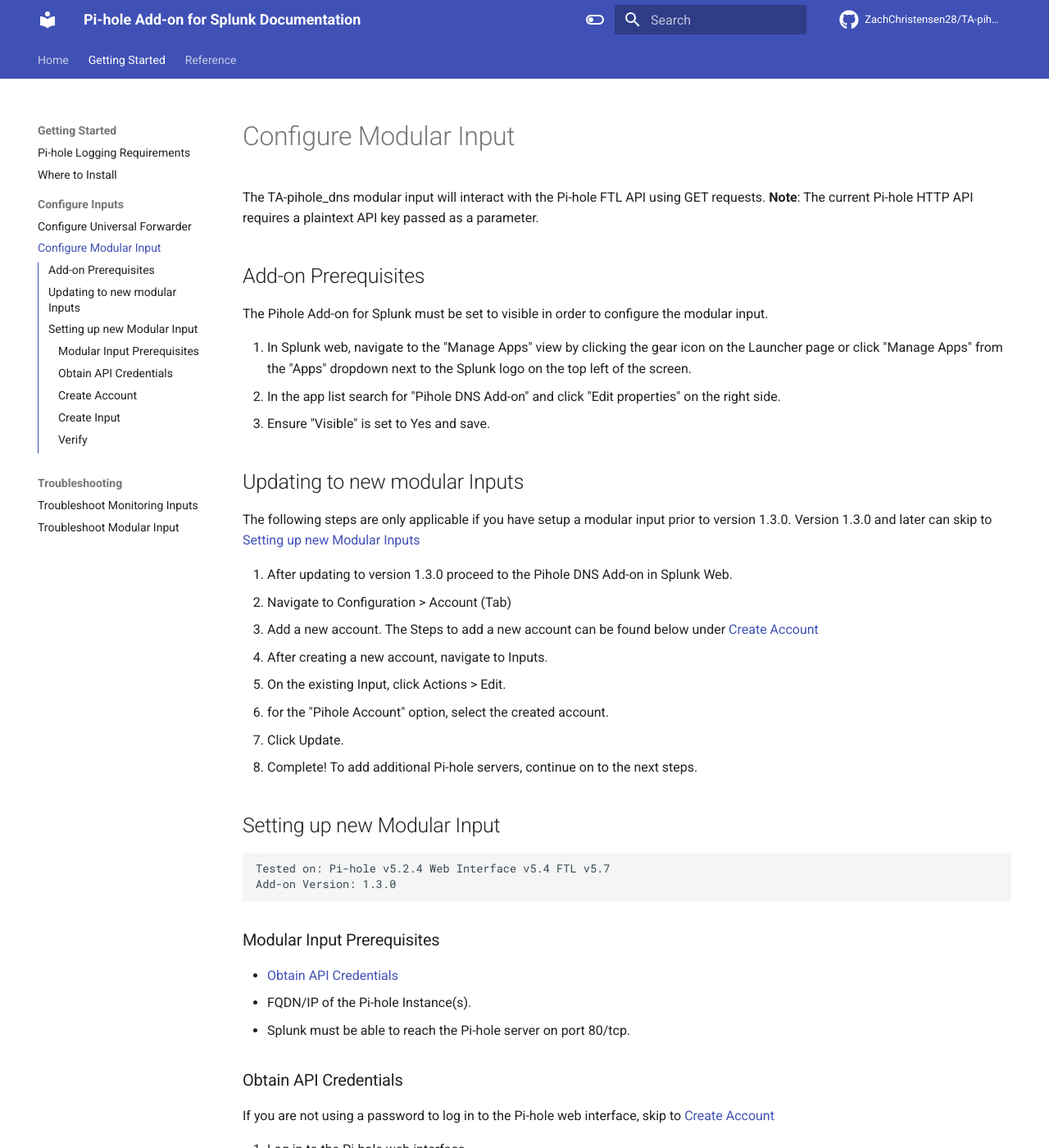
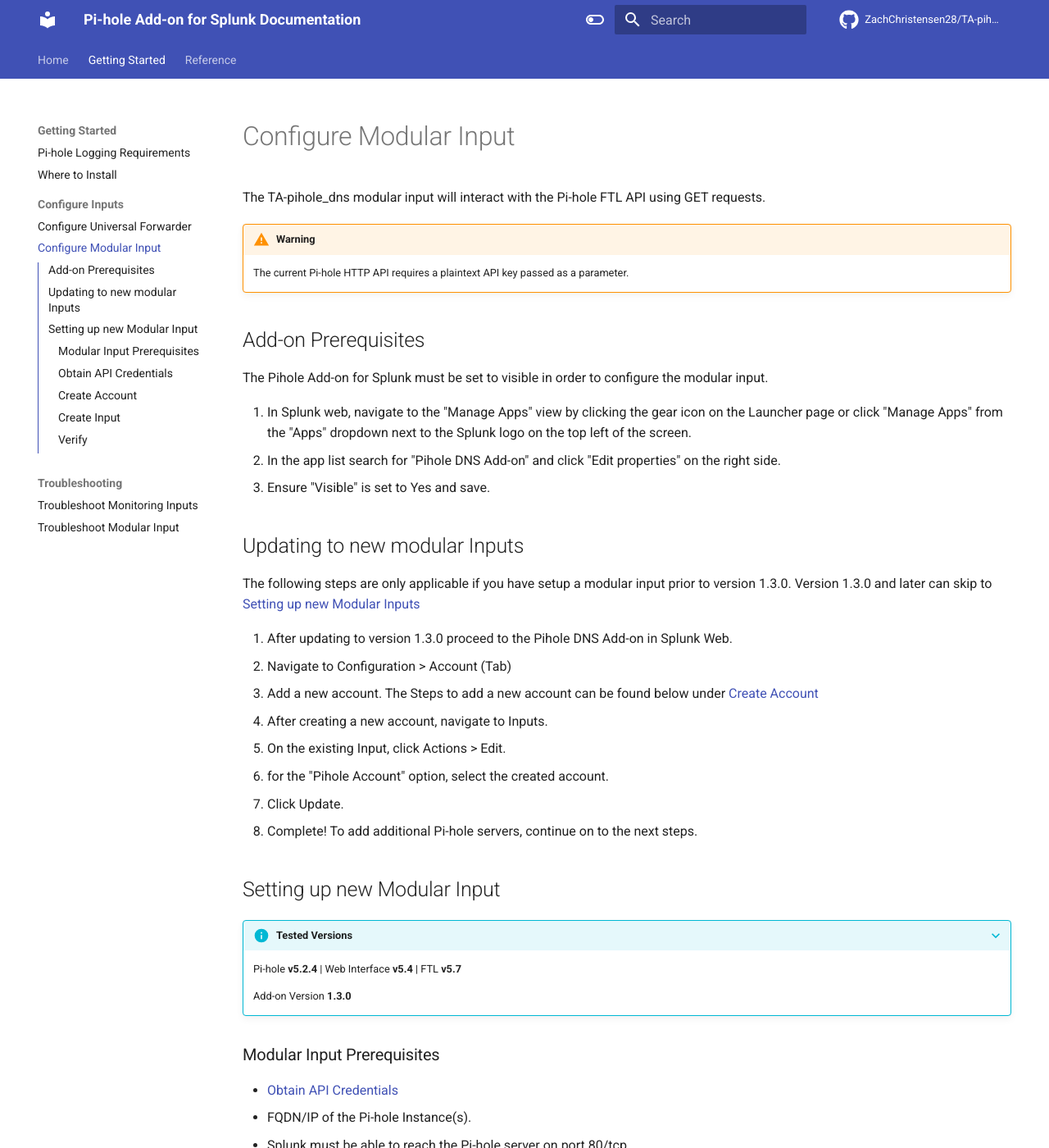
Before and after one commit to ZachChristensen28/splunk-pihole-ta-documentation, an MkDocs documentation site: the page built from docs/getting-started/configure-inputs/configure-modinput.md, in a window 1280 px wide and 1400 px high. Shown: the whole window at 82% size. Built offline with MkDocs 1.6.1 and Material for MkDocs 9.7.7, drawn with Linux system fonts in a browser that asks for light colours; comment, search, counter and statistics services are not loaded; some of the changed text lies outside the part shown.

Commit message:
Cleaning up

````diff
--- a/docs/getting-started/configure-inputs/configure-modinput.md
+++ b/docs/getting-started/configure-inputs/configure-modinput.md
@@ -1,6 +1,9 @@
 # Configure Modular Input
 
-The TA-pihole_dns modular input will interact with the Pi-hole FTL API using GET requests. **Note**: The current Pi-hole HTTP API requires a plaintext API key passed as a parameter.
+The TA-pihole_dns modular input will interact with the Pi-hole FTL API using GET requests.
+
+!!! warning
+    The current Pi-hole HTTP API requires a plaintext API key passed as a parameter.
 
 ## Add-on Prerequisites
 
@@ -25,10 +28,11 @@
 
 ## Setting up new Modular Input
 
-```
-Tested on: Pi-hole v5.2.4 Web Interface v5.4 FTL v5.7
-Add-on Version: 1.3.0
-```
+???+ info "Tested Versions"
+    Pi-hole **v5.2.4** | Web Interface **v5.4** | FTL **v5.7**
+
+    Add-on Version **1.3.0**
+
 
 ### Modular Input Prerequisites
 
--- a/mkdocs.yml
+++ b/mkdocs.yml
@@ -14,6 +14,9 @@
       permalink: true
   - attr_list
   - meta
+  - admonition
+  - pymdownx.details
+  - pymdownx.superfences
 
 theme:
   name: material
@@ -41,7 +44,7 @@
 nav:
   - Home: index.md
   - 'Getting Started':
-      - 'Pi-hole Logging Requirements': getting-started/index.md
+      - 'Pi-hole Logging Requirements': getting-started/pihole-logging-requirements.md
       - 'Where to Install': getting-started/where-to-install.md
       - 'Configure Inputs':
           - 'Configure Universal Forwarder': getting-started/configure-inputs/configure-inputs.md
````
Also changed, not shown: other parts of docs/getting-started/configure-inputs/configure-modinput.md (+4 -1 lines), docs/getting-started/configure-inputs/configure-inputs.md (+7 -3 lines), docs/getting-started/pihole-logging-requirements.md (renamed from docs/getting-started/index.md, +2 -1 lines), docs/index.md (+12 -2 lines).
